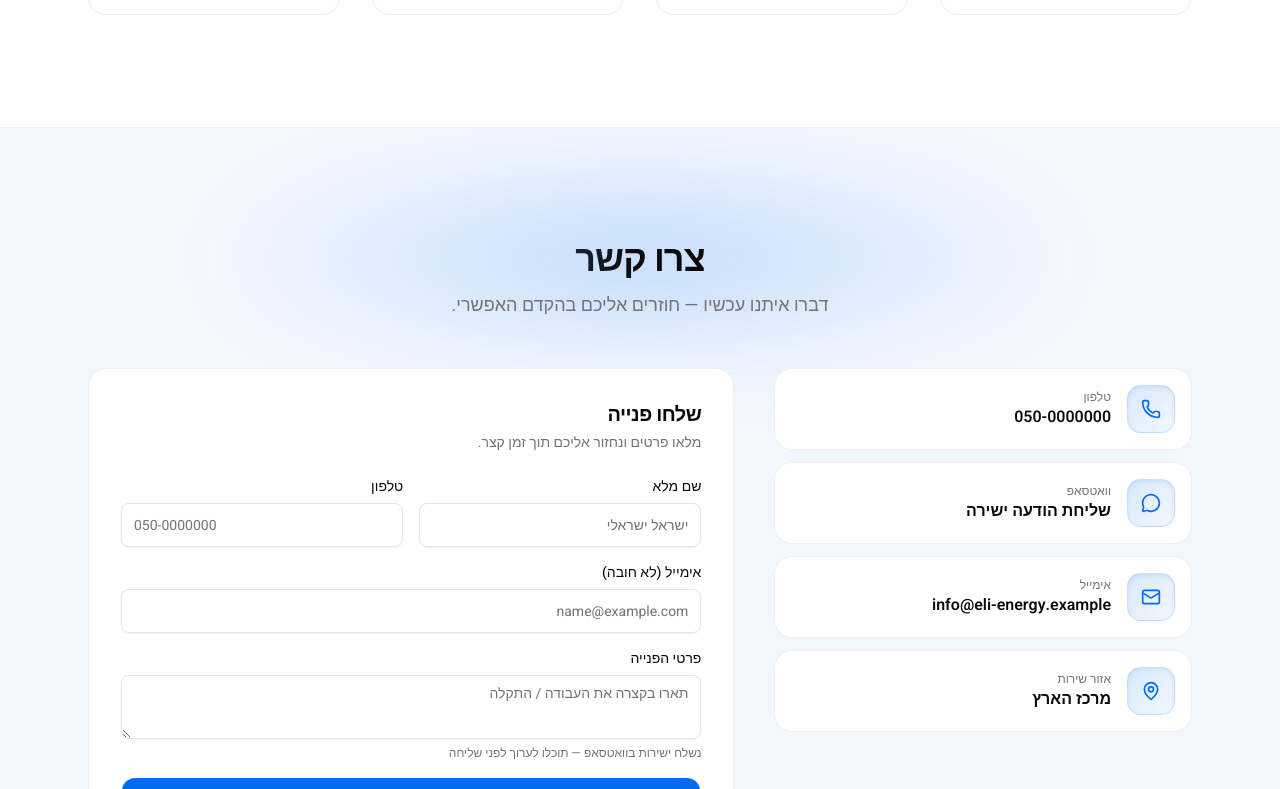
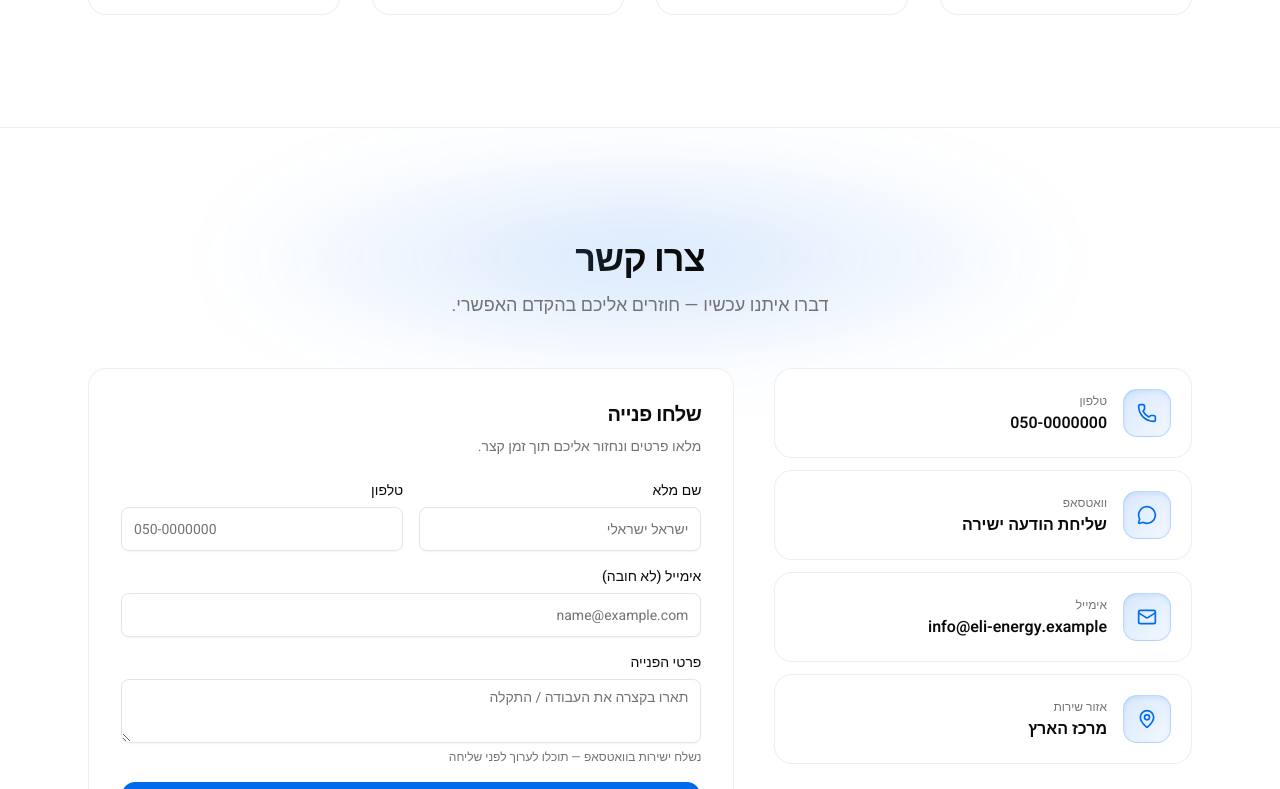
Before and after one commit to bben15600-sys/eli-energy, a Next.js app: page / in a window 1280 px wide. Shown: the part 3371-4160 px from the top of the page. Built offline with nearby package versions, Linux system fonts and the light colour scheme; no server answers.

Commit message:
feat(contact): improved styling with animation delays, consistent borders, and better spacing

```diff
--- a/components/site/contact.tsx
+++ b/components/site/contact.tsx
@@ -30,15 +30,15 @@ const items = [
   },
 ] as const;
 
-function ContactItem({ item }: { item: (typeof items)[number] }) {
+function ContactItem({ item, index }: { item: (typeof items)[number]; index: number }) {
   const inner = (
-    <div className="flex items-center gap-4 p-4">
-      <span className="inline-flex size-12 shrink-0 items-center justify-center rounded-xl border border-primary/15 bg-gradient-to-br from-primary/15 to-primary/5 text-primary shadow-inner shadow-primary/10 transition-all duration-300 group-hover/spotlight:border-primary/40 group-hover/spotlight:from-primary group-hover/spotlight:to-primary group-hover/spotlight:text-primary-foreground group-hover/spotlight:shadow-md group-hover/spotlight:shadow-primary/30">
+    <div className="flex items-center gap-4 p-5">
+      <span className="inline-flex size-12 shrink-0 items-center justify-center rounded-xl border border-primary/20 bg-gradient-to-br from-primary/15 to-primary/5 text-primary shadow-inner shadow-primary/10 transition-all duration-300 group-hover/spotlight:border-primary/40 group-hover/spotlight:from-primary/25 group-hover/spotlight:to-primary/10 group-hover/spotlight:shadow-md group-hover/spotlight:shadow-primary/20">
         <item.icon className="size-5" />
       </span>
-      <div className="min-w-0">
-        <p className="text-xs text-muted-foreground">{item.label}</p>
-        <p className="truncate font-semibold">{item.value}</p>
+      <div className="min-w-0 flex-1">
+        <p className="text-xs font-medium text-muted-foreground">{item.label}</p>
+        <p className="truncate font-semibold leading-tight mt-1">{item.value}</p>
       </div>
     </div>
   );
@@ -52,24 +52,29 @@ function ContactItem({ item }: { item: (typeof items)[number] }) {
           "external" in item && item.external ? "noopener noreferrer" : undefined
         }
         className="block focus:outline-none focus-visible:ring-2 focus-visible:ring-ring rounded-2xl"
+        style={{ animationDelay: `${index * 60}ms` }}
       >
         <SpotlightCard>{inner}</SpotlightCard>
       </a>
     );
   }
 
-  return <SpotlightCard>{inner}</SpotlightCard>;
+  return (
+    <SpotlightCard style={{ animationDelay: `${index * 60}ms` }}>
+      {inner}
+    </SpotlightCard>
+  );
 }
 
 export function Contact() {
   return (
     <section
       id="contact"
-      className="relative overflow-hidden bg-primary/5 py-20 md:py-28"
+      className="relative overflow-hidden border-b border-border/60 py-20 md:py-28"
     >
       <div
         aria-hidden
-        className="pointer-events-none absolute left-1/2 top-0 -z-10 h-[260px] w-[80%] -translate-x-1/2 rounded-[50%] bg-[radial-gradient(ellipse_at_center,color-mix(in_oklch,var(--primary)_22%,transparent)_0%,transparent_60%)] blur-2xl"
+        className="pointer-events-none absolute left-1/2 top-0 -z-10 h-[260px] w-[80%] -translate-x-1/2 rounded-[50%] bg-[radial-gradient(ellipse_at_center,color-mix(in_oklch,var(--primary)_18%,transparent)_0%,transparent_60%)] blur-2xl"
       />
 
       <div className="mx-auto max-w-6xl px-4 md:px-6">
@@ -84,24 +89,24 @@ export function Contact() {
 
         <div className="mt-12 grid grid-cols-1 gap-6 lg:grid-cols-5 lg:gap-10">
           <ul className="space-y-3 lg:col-span-2">
-            {items.map((item) => (
+            {items.map((item, index) => (
               <li key={item.label}>
-                <ContactItem item={item} />
+                <ContactItem item={item} index={index} />
               </li>
             ))}
           </ul>
 
           <SpotlightCard className="lg:col-span-3">
-            <div className="p-6 sm:p-8">
-              <h3 className="text-xl font-semibold tracking-tight">
-                שלחו פנייה
-              </h3>
-              <p className="mt-1 text-sm text-muted-foreground">
-                מלאו פרטים ונחזור אליכם תוך זמן קצר.
-              </p>
-              <div className="mt-6">
-                <ContactForm />
+            <div className="flex h-full flex-col gap-6 p-6 sm:p-8">
+              <div>
+                <h3 className="text-xl font-semibold tracking-tight">
+                  שלחו פנייה
+                </h3>
+                <p className="mt-2 text-sm text-muted-foreground">
+                  מלאו פרטים ונחזור אליכם תוך זמן קצר.
+                </p>
               </div>
+              <ContactForm />
             </div>
           </SpotlightCard>
         </div>
```
